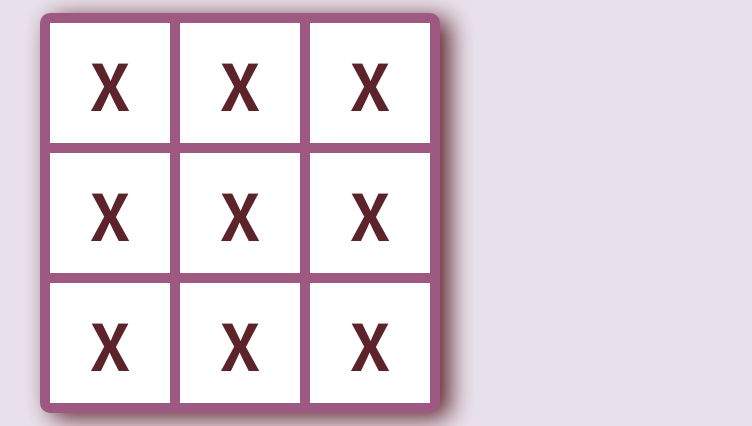
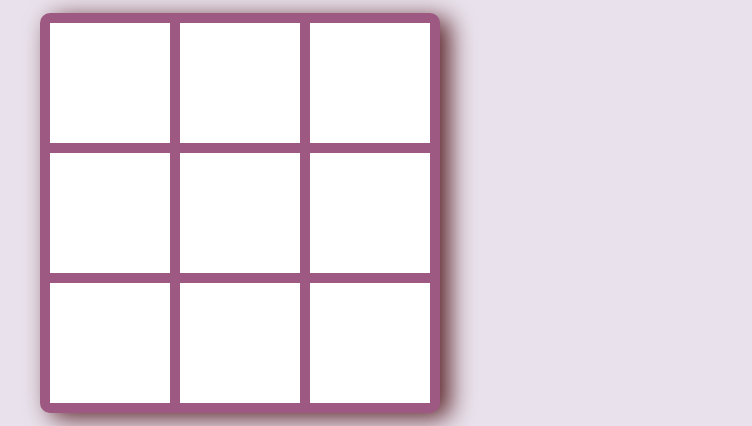
Before and after one commit to kloba1004/project-tic-tac-toe, a plain HTML site: page index.html in a window 1280 px wide. Shown: the part 239-665 px from the top of the page, without its empty margins (400-1152 px from the left). Drawn offline with Linux system fonts and the light colour scheme.

Commit message:
added logic for swapping between players and making sure cross/circle is displayed only in the empty squares

```diff
--- a/index.html
+++ b/index.html
@@ -47,15 +47,15 @@
         </div>
 
         <div class="gameboard">
-            <div class="square"><p>X</p></div>
-            <div class="square"><p>X</p></div>
-            <div class="square"><p>X</p></div>
-            <div class="square"><p>X</p></div>
-            <div class="square"><p>X</p></div>
-            <div class="square"><p>X</p></div>
-            <div class="square"><p>X</p></div>
-            <div class="square"><p>X</p></div>
-            <div class="square"><p>X</p></div>
+            <div class="square"><p></p></div>
+            <div class="square"><p></p></div>
+            <div class="square"><p></p></div>
+            <div class="square"><p></p></div>
+            <div class="square"><p></p></div>
+            <div class="square"><p></p></div>
+            <div class="square"><p></p></div>
+            <div class="square"><p></p></div>
+            <div class="square"><p></p></div>
         </div>
 
         <div class="turns">
--- a/script.js
+++ b/script.js
@@ -3,16 +3,12 @@ const startButton = document.querySelector('.start-button');
 
 //add click events for form opening/closing
 startButton.addEventListener('click', () => {
-
     const form = document.querySelector('.form');
     const overlay = document.querySelector('#overlay');
     const cancelButton = document.querySelector('.cancel-button');
 
-    //add classes to form and overlay
-    (() => {
-        form.classList.add('form-active');
-        overlay.className = 'overlay-active';
-    })();
+    form.classList.add('form-active');
+    overlay.className = 'overlay-active';
 
     function removeClass() {
         form.classList.remove('form-active');
@@ -26,16 +22,16 @@ startButton.addEventListener('click', () => {
     form.addEventListener('submit', (e) => {
         const submitInfo = document.querySelectorAll('input');
 
-        //factory function for creating  new pre-game information object
-        function Game(player1, player2, gameType) {
-            return { player1, player2, gameType };
-        }
-
         //check which radio button was checked
         let i = 3;
         if (submitInfo[2].checked) i = 2;
 
-        const gameInfo = Game(submitInfo[0].value, submitInfo[1].value, submitInfo[i].value);
+        //new game information to use for starting the game
+        const gameInfo = {
+            player1 : submitInfo[0].value,
+            player2 : submitInfo[1].value,
+            gameType : submitInfo[i],
+        }
 
         //remove classes from form and overlay, reset form inputs and prevent form from refreshing the page
         removeClass();
@@ -43,3 +39,18 @@ startButton.addEventListener('click', () => {
         e.preventDefault();
     });
 });
+
+
+const squares = Array.from(document.querySelectorAll('.square'));
+
+//reset the game
+squares.map(square => square.textContent = "");
+
+//logic for swapping between players
+let i = 0;
+squares.forEach(square => square.addEventListener('click', (e) => {
+    if (e.target.textContent === "") {
+        i % 2 === 0 ? e.target.textContent = "X" : e.target.textContent = "O";
+        i++;
+    }
+}))
```
